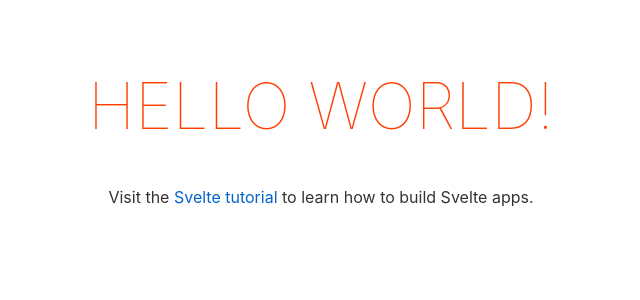
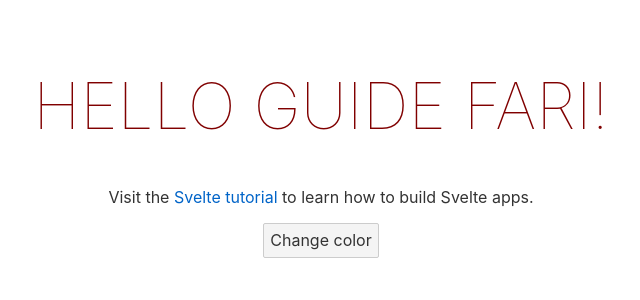
Before and after one commit to guidefari/svelte-feedback-app, a Svelte app: page / in a window 1280 px wide. Shown: the top 300 px of the page, without its empty margins (319-959 px from the left). Built offline with nearby package versions, Linux system fonts and the light colour scheme.

Commit message:
feat: named function on click + reactive value

```diff
--- a/src/App.svelte
+++ b/src/App.svelte
@@ -1,10 +1,21 @@
 <script>
-	export let name;
+	let firstName = 'Guide';
+	let lastName = 'Fari';
+	let color = 'maroon'
+
+	// reactive value
+	$: name = firstName + ' ' + lastName
+
+	const toggle = () => {
+		color = color === 'blue' ? 'purple' :  'blue'
+	}
 </script>
 
 <main>
-	<h1>Hello {name}!</h1>
+	<h1 style="color: {color}">Hello {name}!</h1>
 	<p>Visit the <a href="https://svelte.dev/tutorial">Svelte tutorial</a> to learn how to build Svelte apps.</p>
+
+	<button on:click={toggle}>Change color</button>
 </main>
 
 <style>
--- a/src/main.js
+++ b/src/main.js
@@ -1,10 +1,7 @@
-import App from './App.svelte';
+import App from "./App.svelte";
 
 const app = new App({
-	target: document.body,
-	props: {
-		name: 'world'
-	}
+  target: document.body,
 });
 
 export default app;
```
Also changed, not shown: 1 other file (tests, documents, lock files or other folders).
